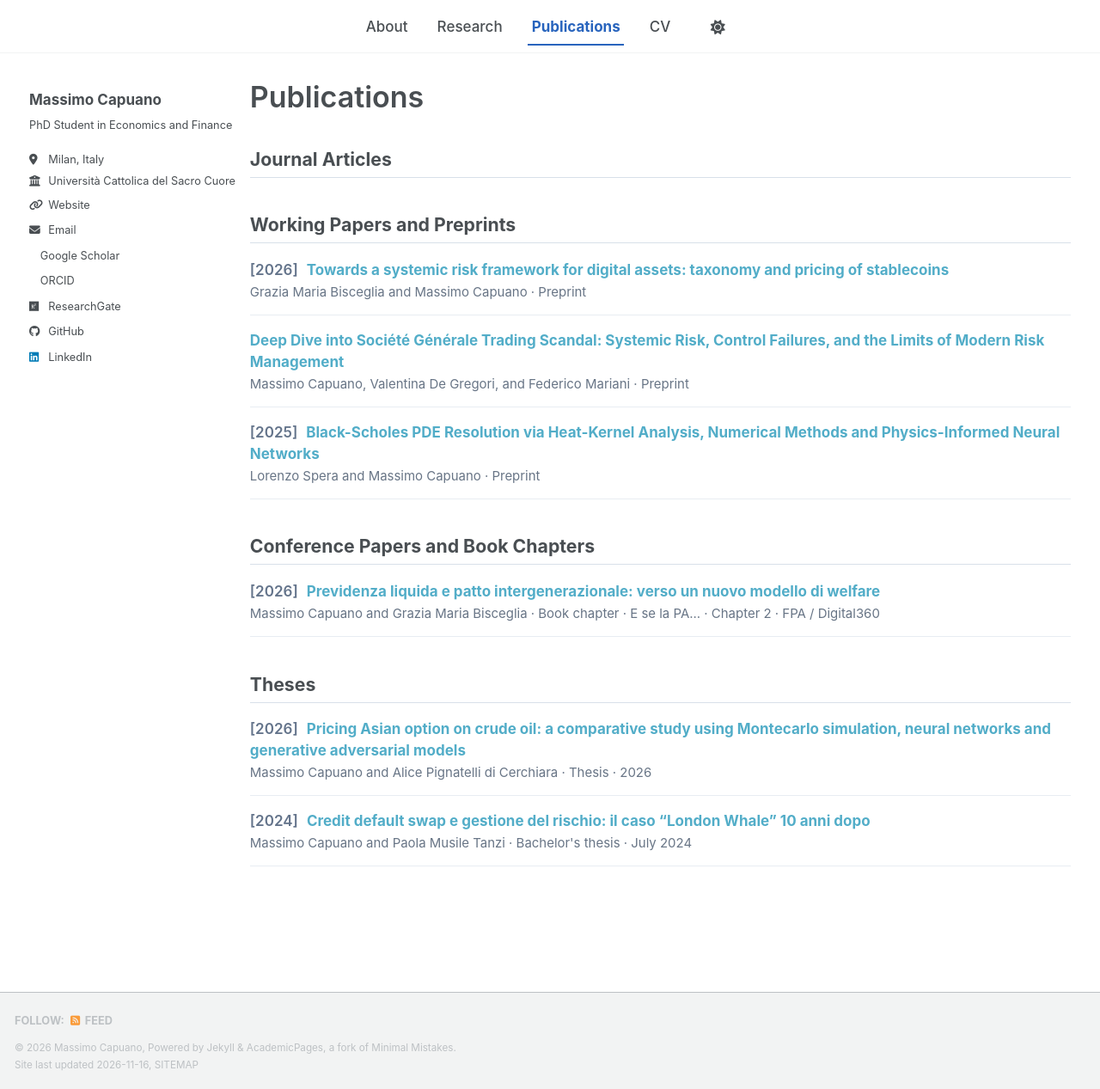
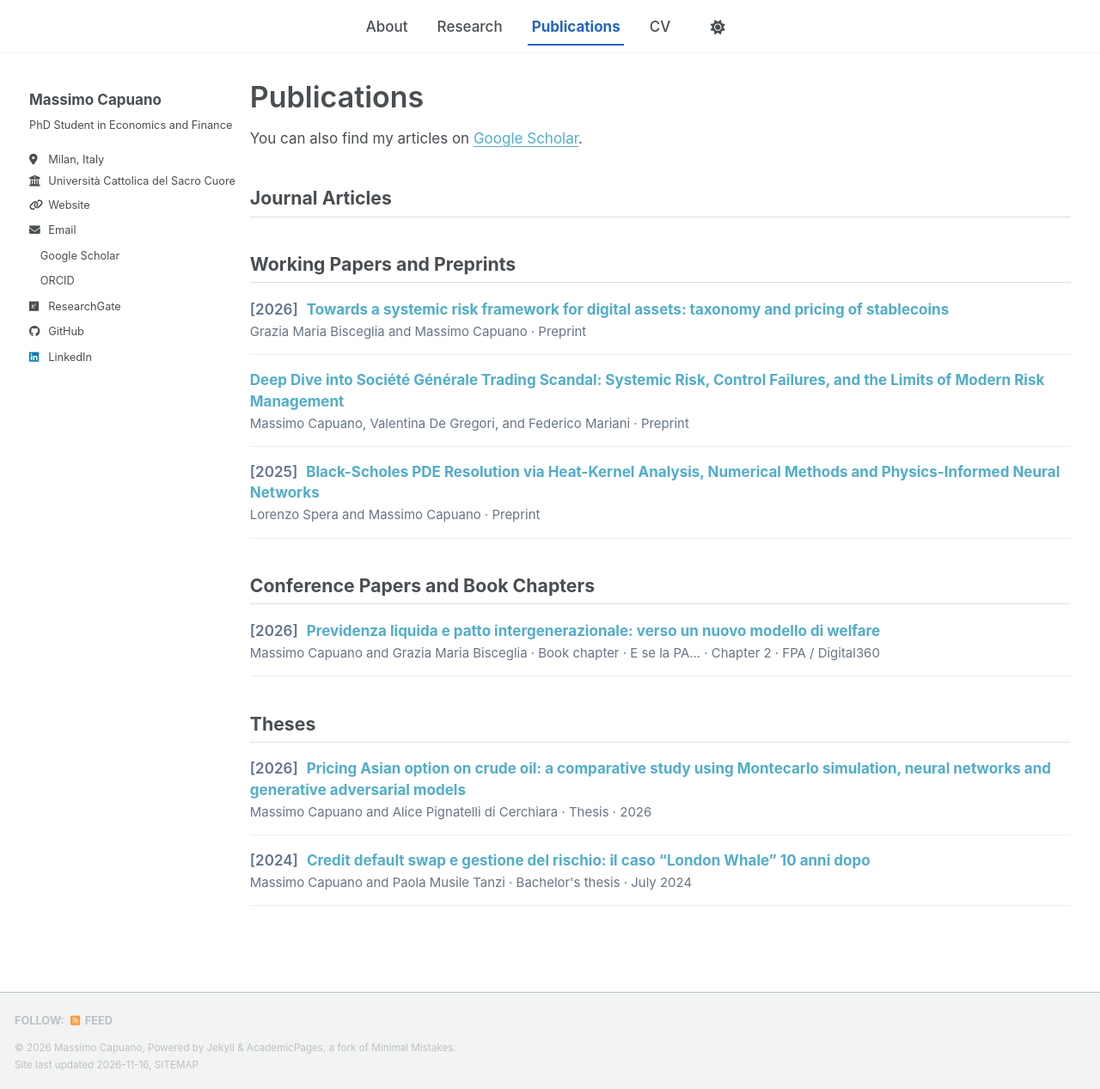
Before and after one commit to capuanomassimo/capuanomassimo.github.io, a Jekyll site: the page built from _pages/publications.html, in a window 1280 px wide and 1267 px high. Shown: the whole window at 86% size. Built offline with Jekyll 4.4.1, drawn with Linux system fonts in a browser that asks for light colours; a script bundle is joined from its source files by our own code; a style sheet for code colours, icons or effects is not loaded.

Commit message:
Connect _pages/publications.html to academic profile data

```diff
--- a/_pages/publications.html
+++ b/_pages/publications.html
@@ -5,8 +5,8 @@ permalink: /publications/
 author_profile: true
 ---
 
-{% if site.author.googlescholar %}
-  <div class="wordwrap">You can also find my articles on <a href="{{ site.author.googlescholar }}" target="_blank" rel="noopener noreferrer">Google Scholar</a>.</div>
+{% if site.data.profile.googlescholar %}
+  <div class="wordwrap">You can also find my articles on <a href="{{ site.data.profile.googlescholar }}" target="_blank" rel="noopener noreferrer">Google Scholar</a>.</div>
 {% endif %}
 
 {% include base_path %}
```
